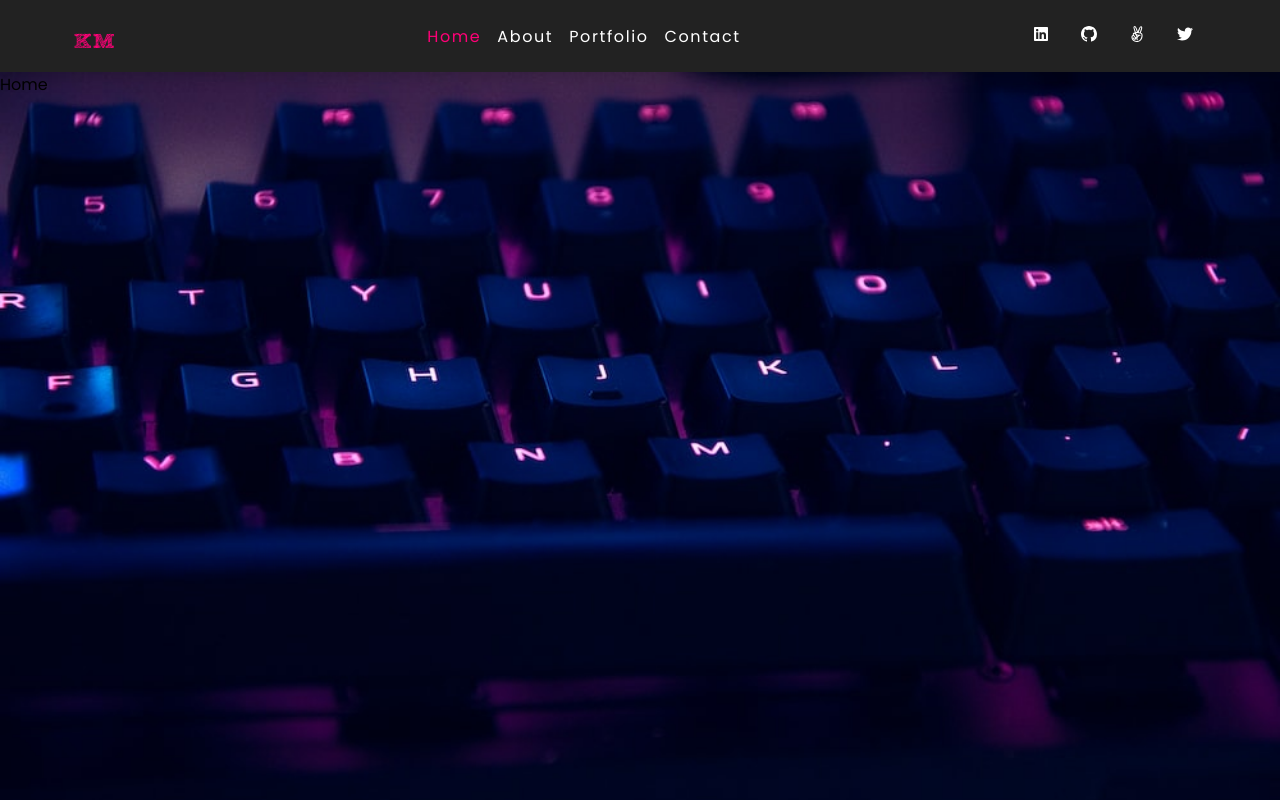
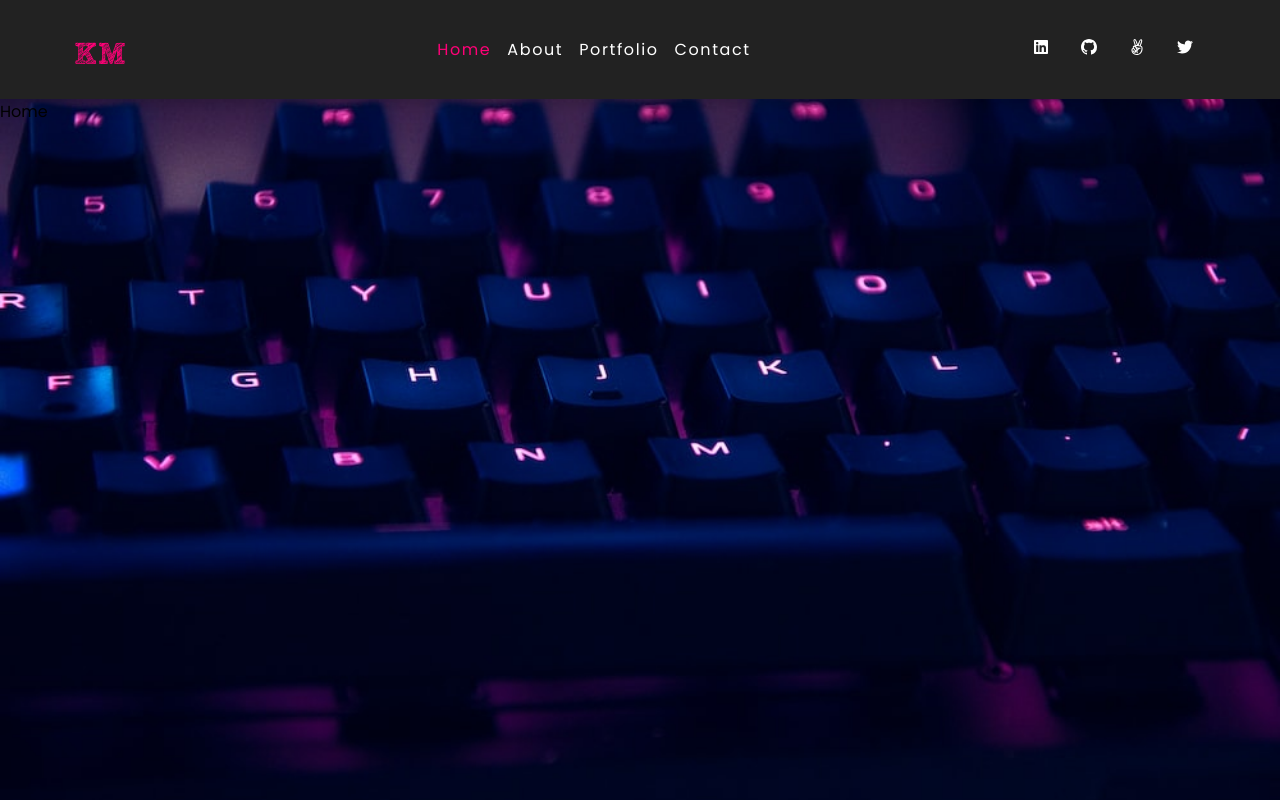
Before and after one commit to Kevin-Mena/my-official-portfolio, a React (Create React App) app: page / in a window 1280 px wide. Built offline with nearby package versions, Linux system fonts and the light colour scheme.

Commit message:
Update navbar component

```diff
--- a/src/components/Navbar.js
+++ b/src/components/Navbar.js
@@ -27,7 +27,10 @@ const Navbar = () => {
     <nav>
       <div className="nav-center">
         <div className="nav-header">
-          <img src={logo} className="logo" alt="logo" />
+          <NavLink to="/">
+            <img src={logo} className="logo" alt="logo" />
+          </NavLink>
+
           <button className="nav-toggle" onClick={toggleLinks}>
             <FaBars />
           </button>
@@ -38,13 +41,6 @@ const Navbar = () => {
               const { id, url, text } = link;
               return (
                 <li key={id}>
-                  {/* <a
-                    href={url}
-                    onClick={() => handleClick(id)}
-                    className={activeLink === id ? "active-link" : null}
-                  >
-                    {text}
-                  </a> */}
                   <NavLink
                     to={url}
                     activeClassName="active-navlink"
--- a/src/index.css
+++ b/src/index.css
@@ -148,11 +148,13 @@ nav {
 
 .nav-toggle:hover {
     color: var(--clr-primary-1);
-    transform: rotate(90deg);
+
 }
 
 .logo {
-    height: 40px;
+    height: 60px;
+    width: 100px;
+    font-size: 2rem;
 }
 
 .links a {
```
